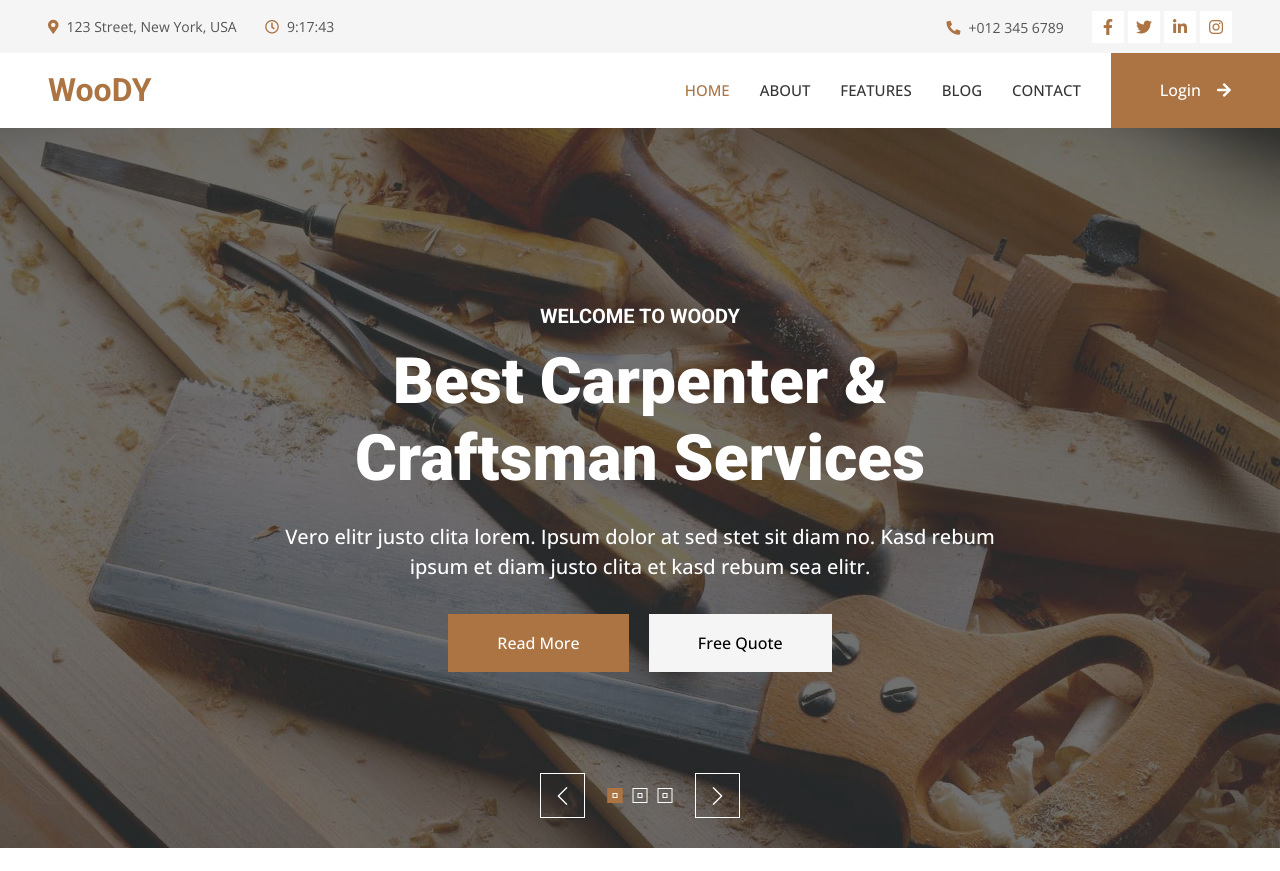
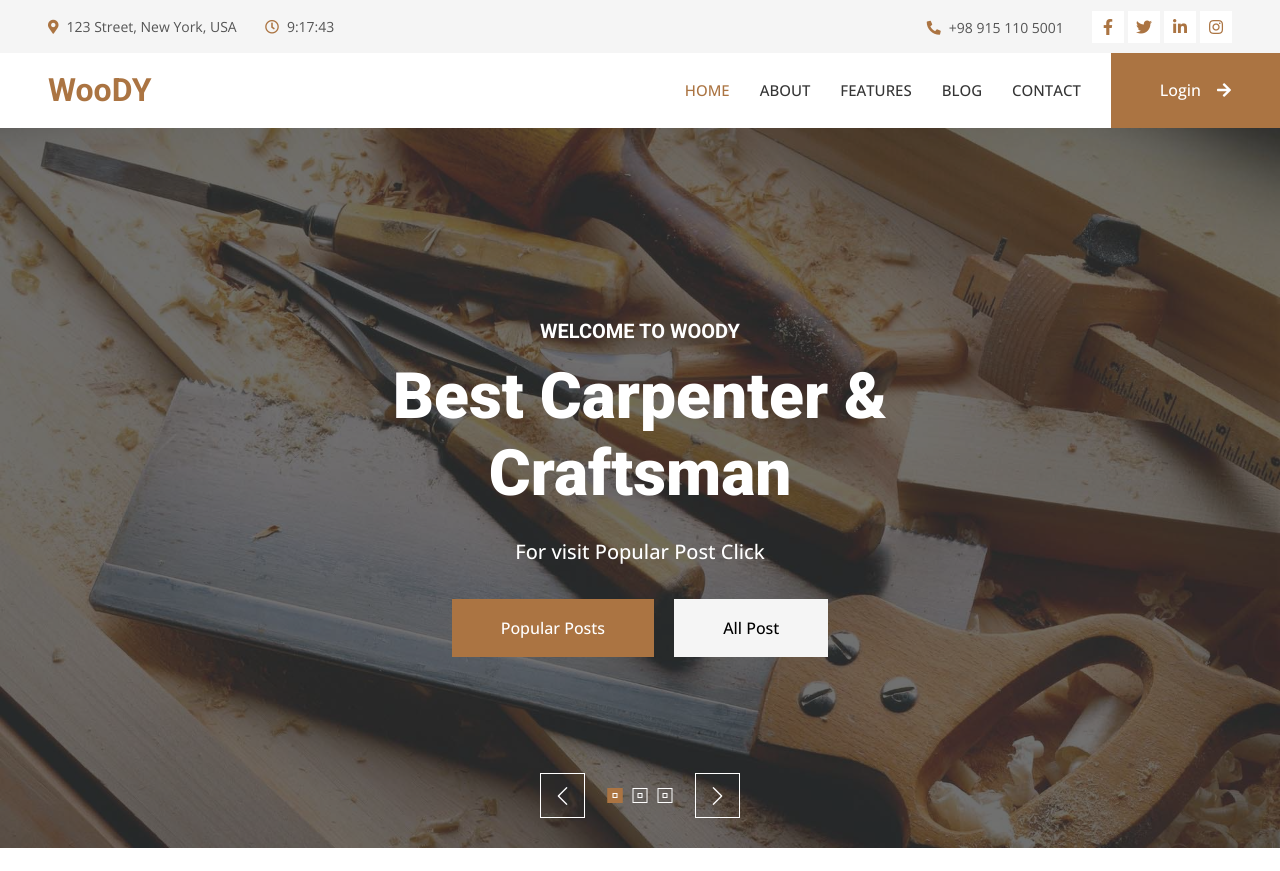
Before and after one commit to hesam-sa/Woody, a Django app: page / in a window 1280 px wide. Shown: the top 871 px of the page. Run offline with Django 5.2, Linux system fonts and the light colour scheme; data that the repository does not hold is empty; some libraries are stand-ins or nearby versions.

Commit message:
8/26/2024 12:45

```diff
--- a/blog/templatetags/blog_tags.py
+++ b/blog/templatetags/blog_tags.py
@@ -1,5 +1,6 @@
 from django import template
-from blog.models import UserProfile,Post
+from blog.models import UserProfile,Post,Comment
+from django.core.paginator import Paginator
 
 
 register = template.Library()
--- a/blog/views.py
+++ b/blog/views.py
@@ -17,7 +17,7 @@ def blog_view(request,author_name=None,remove_id=None,tag_id=None,cat_name=None)
                 form=Post.objects.get(id=remove_id)
                 form.delete()
                 messages.add_message(request,messages.SUCCESS,f'Post Number {remove_id} deleted')
-                return redirect('blog')
+                return redirect('/blog')
         if tag_id:
                 posts = posts.filter(tags=tag_id)
         if cat_name:
--- a/templates/base.html
+++ b/templates/base.html
@@ -89,10 +89,10 @@
             <div class="col-lg-5 px-5 text-end">
                 <div class="h-100 d-inline-flex align-items-center py-3 me-4">
                     <small class="fa fa-phone-alt text-primary me-2"></small>
-                    <small>+012 345 6789</small>
+                    <small>+98 915 110 5001</small>
                 </div>
                 <div class="h-100 d-inline-flex align-items-center">
-                    <a class="btn btn-sm-square bg-white text-primary me-1" href=""><i class="fab fa-facebook-f"></i></a>
+                    <a class="btn btn-sm-square bg-white text-primary me-1" href="http://www.facebook.com"><i class="fab fa-facebook-f"></i></a>
                     <a class="btn btn-sm-square bg-white text-primary me-1" href=""><i class="fab fa-twitter"></i></a>
                     <a class="btn btn-sm-square bg-white text-primary me-1" href=""><i class="fab fa-linkedin-in"></i></a>
                     <a class="btn btn-sm-square bg-white text-primary me-0" href=""><i class="fab fa-instagram"></i></a>
@@ -106,7 +106,7 @@
 
     <!-- Navbar Start -->
     <nav class="navbar navbar-expand-lg bg-white navbar-light sticky-top p-0">
-        <a href="index.html" class="navbar-brand d-flex align-items-center px-4 px-lg-5">
+        <a href="{% url 'website:home' %}" class="navbar-brand d-flex align-items-center px-4 px-lg-5">
             <h2 class="m-0 text-primary">WooDY</h2>
         </a>
         <button type="button" class="navbar-toggler me-4" data-bs-toggle="collapse" data-bs-target="#navbarCollapse">
--- a/templates/blog/blog-single.html
+++ b/templates/blog/blog-single.html
@@ -290,9 +290,7 @@
                                                 </p>
                                             </div>
                                         </div>
-                                        <div class="reply-btn">
-                                            <a href="" class="btn-reply text-uppercase">reply</a>
-                                        </div>
+
                                     </div>
                                 </div>
                                 {% endfor %}
--- a/templates/website/index.html
+++ b/templates/website/index.html
@@ -26,10 +26,10 @@
                         <div class="row justify-content-center">
                             <div class="col-12 col-lg-8 text-center">
                                 <h5 class="text-white text-uppercase mb-3 animated slideInDown">Welcome To WooDY</h5>
-                                <h1 class="display-3 text-white animated slideInDown mb-4">Best Carpenter & Craftsman Services</h1>
-                                <p class="fs-5 fw-medium text-white mb-4 pb-2">Vero elitr justo clita lorem. Ipsum dolor at sed stet sit diam no. Kasd rebum ipsum et diam justo clita et kasd rebum sea elitr.</p>
-                                <a href="" class="btn btn-primary py-md-3 px-md-5 me-3 animated slideInLeft">Read More</a>
-                                <a href="" class="btn btn-light py-md-3 px-md-5 animated slideInRight">Free Quote</a>
+                                <h1 class="display-3 text-white animated slideInDown mb-4">Best Carpenter & Craftsman</h1>
+                                <p class="fs-5 fw-medium text-white mb-4 pb-2">For visit Popular Post Click</p>
+                                <a href="#pop" class="btn btn-primary py-md-3 px-md-5 me-3 animated slideInLeft">Popular Posts</a>
+                                <a href="{% url 'blog:blog' %}" class="btn btn-light py-md-3 px-md-5 animated slideInRight">All Post</a>
                             </div>
                         </div>
                     </div>
@@ -42,10 +42,9 @@
                         <div class="row justify-content-center">
                             <div class="col-12 col-lg-8 text-center">
                                 <h5 class="text-white text-uppercase mb-3 animated slideInDown">Welcome To WooDY</h5>
-                                <h1 class="display-3 text-white animated slideInDown mb-4">Best Carpenter & Craftsman Services</h1>
-                                <p class="fs-5 fw-medium text-white mb-4 pb-2">Vero elitr justo clita lorem. Ipsum dolor at sed stet sit diam no. Kasd rebum ipsum et diam justo clita et kasd rebum sea elitr.</p>
-                                <a href="" class="btn btn-primary py-md-3 px-md-5 me-3 animated slideInLeft">Read More</a>
-                                <a href="" class="btn btn-light py-md-3 px-md-5 animated slideInRight">Free Quote</a>
+                                <h1 class="display-3 text-white animated slideInDown mb-4">Best Carpenter & Craftsman</h1>
+                                <p class="fs-5 fw-medium text-white mb-4 pb-2">To Visit List Of Users</p>
+                                <a href="#users" class="btn btn-primary py-md-3 px-md-5 me-3 animated slideInLeft">Users</a>
                             </div>
                         </div>
                     </div>
@@ -83,9 +82,9 @@
     <!-- About End -->
 
 
-    <!-- Service Start -->
+    <!-- popularposts Start -->
     {% popularposts %}
-    <!-- Service End -->
+    <!-- popularposts End -->
 
 
     <!-- Feature Start -->
@@ -156,6 +155,9 @@
     </div>
     <!-- Feature End -->
 
+     <!-- Team Start -->
+     {% profiles %}
+     <!-- Team End -->
 
     <!-- Projects Start -->
     <div class="container-xxl py-5">
@@ -271,9 +273,7 @@
 
 
 
-    <!-- Team Start -->
-    {% profiles %}
-    <!-- Team End -->
+
 
 
     <!-- Testimonial Start -->
--- a/templates/website/popularpost.html
+++ b/templates/website/popularpost.html
@@ -1,12 +1,12 @@
 {% load static %}
-<div class="container-xxl py-5">
+<div class="container-xxl py-5"  id="pop">
     <div class="container">
         <div class="section-title text-center">
             <h1 class="display-5 mb-5">Popular Posts</h1>
         </div>
         <div class="row g-4">
             {% for post in posts %}
-            <div class="col-lg-4 col-md-6 portfolio-item first wow fadeInUp" data-wow-delay="0.1s">
+            <div class="col-lg-4 col-md-6 portfolio-item first wow fadeInUp" data-wow-delay="0.1s" >
 
                 <div class="rounded overflow-hidden">
                     <div class="position-relative overflow-hidden">
--- a/templates/website/team.html
+++ b/templates/website/team.html
@@ -1,7 +1,7 @@
  {% load static %}
 
  <!-- Team Start -->
- <div class="container-xxl py-5">
+ <div class="container-xxl py-5" id="users">
     <div class="container">
         <div class="section-title text-center">
             <h1 class="display-5 mb-5">Users</h1>
--- a/templates/website/testimonial.html
+++ b/templates/website/testimonial.html
@@ -5,6 +5,7 @@
             <h1 class="display-5 mb-5">Testimonial</h1>
         </div>
         <div class="owl-carousel testimonial-carousel">
+
             <div class="testimonial-item text-center">
                 <img class="img-fluid bg-light p-2 mx-auto mb-3" src="{% static 'img/testimonial-1.jpg' %}" style="width: 90px; height: 90px;">
                 <div class="testimonial-text text-center p-4">
```
